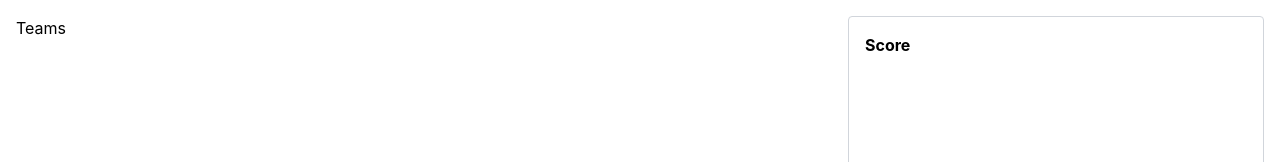
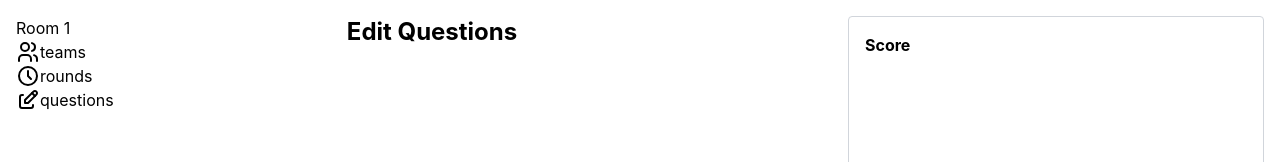
Before and after one commit to lifeng-yin/trivmaster, a React (Vite) app in the folder frontend/: page /room/1 in a window 1280 px wide. Shown: the top 162 px of the page. Built offline with nearby package versions, Linux system fonts and the light colour scheme; no server answers.

Commit message:
front: refactor to Edit{page}, avoid using component as state

```diff
--- a/frontend/src/components/Room.tsx
+++ b/frontend/src/components/Room.tsx
@@ -3,12 +3,19 @@ import { io } from 'socket.io-client'
 import ChatBox from './Room/ChatBox'
 import { ReactElement, useState } from 'react'
 import { IconUsers, IconClock, IconEdit } from '@tabler/icons-react'
-import Teams from './Room/Teams'
-import Rounds from './Room/Rounds'
-import Questions from './Room/Questions'
+import EditTeams from './Room/EditTeams'
+import EditRound from './Room/EditRound'
+import EditQuestions from './Room/EditQuestions'
 import ScoreBox from './Room/ScoreBox'
 
+type ActivePageType = "playing" | "teams" | "round" | "questions"
 
+const activePageComponents = {
+  "teams": <EditTeams />,
+  "round": <EditRound />,
+  "questions": <EditQuestions />,
+  "playing": <></>
+}
 
 const socket = io(import.meta.env.VITE_SERVER_URL)
 
@@ -16,7 +23,7 @@ function Room() {
   const navigate = useNavigate()
   const { roomId } = useParams()
 
-  const [activeComponent, setActiveComponent] = useState<ReactElement>(<Teams />)
+  const [activePage, setActivePage] = useState<ActivePageType>("questions")
 
   if (!roomId) {
     navigate('/join')
@@ -25,8 +32,8 @@ function Room() {
 
 
 
-  function SidebarLink ({ name, component, icon }: { name: string, component: ReactElement, icon: ReactElement }) {
-    return <div onClick={() => setActiveComponent(component)} className="flex">
+  function SidebarLink ({ name, icon }: { name: string, icon: ReactElement }) {
+    return <div onClick={() => setActivePage(name as ActivePageType)} className="flex">
       { icon }
       <span>{ name }</span>
     </div>
@@ -34,22 +41,25 @@ function Room() {
 
   function Sidebar() {
     return (
-      <nav className="basis-48">
+      <nav className="absolute">
         <div>
           <h1>Room {roomId}</h1>
         </div>
-        <SidebarLink icon={<IconUsers />} name="Teams" component={<Teams />} />
-        <SidebarLink icon={<IconClock />} name="Rounds" component={<Rounds />} />
-        <SidebarLink icon={<IconEdit />} name="Questions" component={<Questions />} />
+        <SidebarLink icon={<IconUsers />} name="teams" />
+        <SidebarLink icon={<IconClock />} name="rounds" />
+        <SidebarLink icon={<IconEdit />} name="questions" />
       </nav>
     )
   }
 
+
+
+
   return (
     <div className="flex p-4 items-stretch h-screen">
-      {/* <Sidebar /> */}
+      <Sidebar />
       <main className="w-2/3 h-full">
-        {activeComponent}
+        {activePageComponents[activePage]}
       </main>
       <aside className="w-1/3 h-full">
         <ScoreBox socket={socket} roomId={roomId} />
--- a/frontend/src/components/Room/Questions.tsx
+++ b/frontend/src/components/Room/EditQuestions.tsx
@@ -1,6 +1,6 @@
 const Questions = () => {
   return <>
-    Questions
+    <h1 className="text-center text-2xl font-bold">Edit Questions</h1>
   </>
 }
 
```
Also changed, not shown: frontend/src/components/Room/EditRound.tsx (renamed from frontend/src/components/Room/Rounds.tsx), frontend/src/components/Room/EditTeams.tsx (renamed from frontend/src/components/Room/Teams.tsx).
